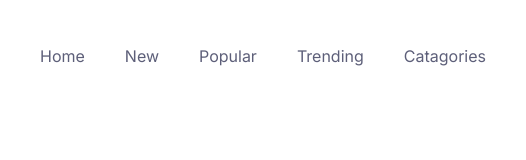
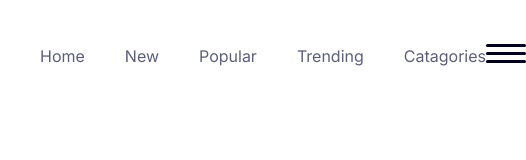
Before and after one commit to ze-n/newspage, a React (Create React App) app: page / in a window 390 px wide. Shown: the top 160 px of the page, 526 px wide, since content can reach past the window. Built offline with nearby package versions, Linux system fonts and the light colour scheme.

Commit message:
added hamburger menu

```diff
--- a/src/components/Header.css
+++ b/src/components/Header.css
@@ -20,3 +20,16 @@
   text-decoration: none;
   color: var(--clr-blue-600);
 }
+.hamburger {
+  cursor: pointer;
+}
+.hamburger__lines {
+  width: 2.5rem;
+  height: 0.2rem;
+  background-color: var(--clr-blue-800);
+  margin-bottom: 0.3rem;
+  border-radius: 30rem;
+}
+.hamburger__line3 {
+  margin-bottom: 0;
+}
--- a/src/components/Header.jsx
+++ b/src/components/Header.jsx
@@ -36,6 +36,11 @@ export default function Header() {
             </li>
           </ul>
         </nav>
+        <div className="hamburger">
+          <div className="hamburger__lines" id="hamburger__line1"></div>
+          <div className="hamburger__lines" id="hamburger__line2"></div>
+          <div className="hamburger__lines" id="hamburger__line3"></div>
+        </div>
       </div>
     </header>
   );
```
